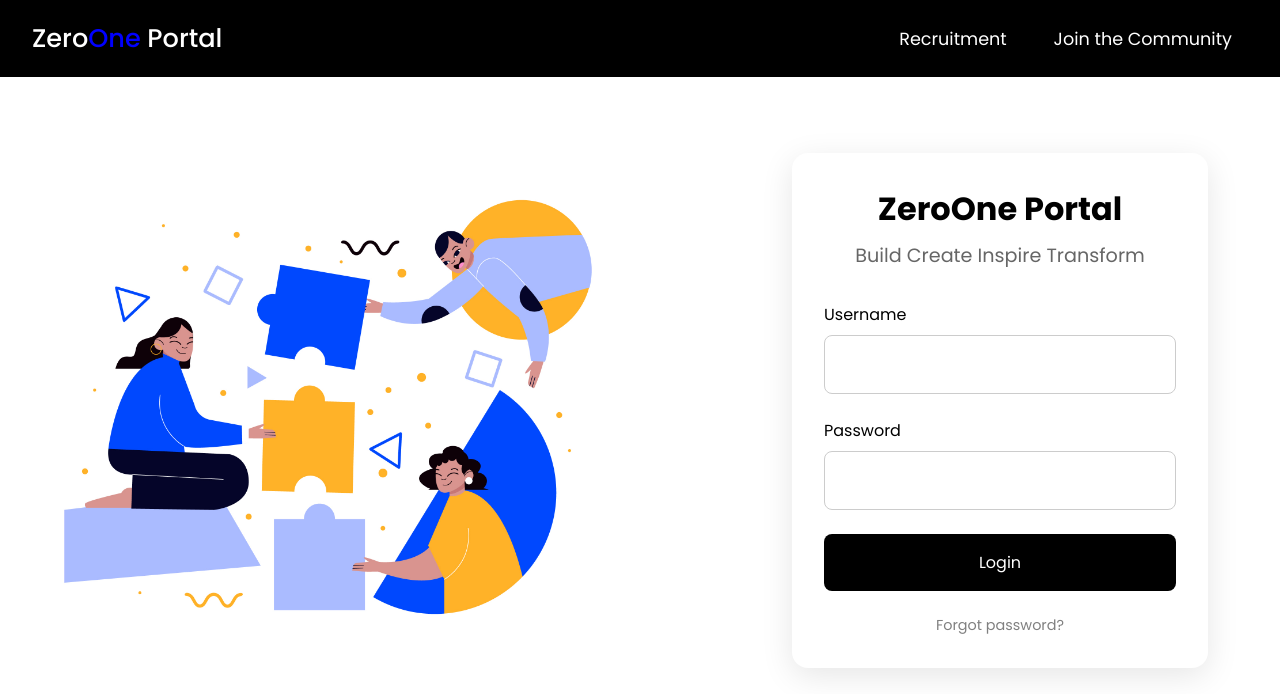
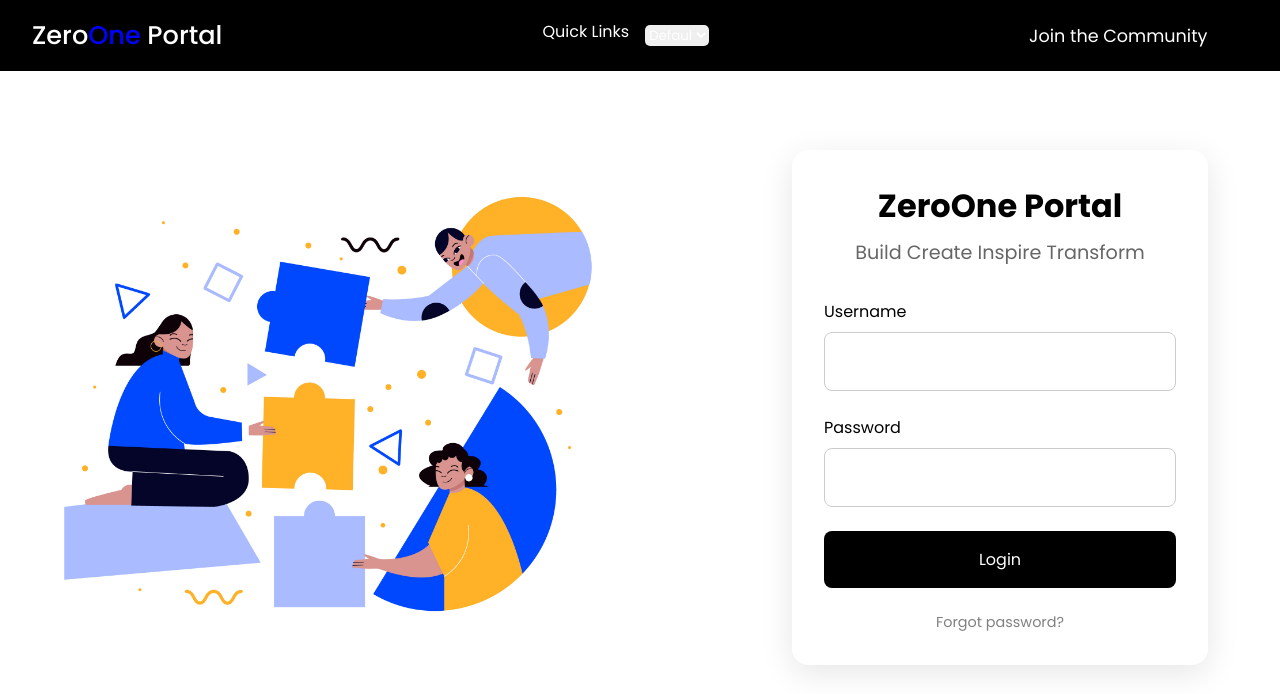
Before and after one commit to dinexh/Cero1PHP, a PHP site: page /App/ in a window 1280 px wide. Shown: the top 694 px of the page. Run offline with PHP 8.4, Linux system fonts and the light colour scheme.

Commit message:
adjusted nav css

```diff
--- a/my-app/includes/nav.css
+++ b/my-app/includes/nav.css
@@ -7,27 +7,55 @@ nav {
     color: white;
     padding: 1rem 0;
 }
-
 .nav-in {
     width: 95%;
     display: flex;
     justify-content: space-between;
     align-items: center;
 }
-
 .nav-in-one h1 {
     font-size: 1.6rem;
     font-weight: 500;
     color: white;
 }
-
 .nav-in-one span {
     color: blue;
     font-size: 1.6rem;
     font-weight: 500;
 }
-.nav-in-two{
-    width: 30%;
+.nav-in-two-link {
+    width: 15%;
+    display: flex;
+    justify-content: space-around;
+    align-items: center;
+}
+.nav-in-two-link label{
+    color: white;
+}
+.nav-in-two-link select {
+    width: 35%;
+    color: white;
+    border: none;
+    border-radius: 5px;
+    outline: none;
+    cursor: pointer;
+    transition: background-color 0.3s ease, color 0.3s ease;
+}
+.nav-in-two-link select:hover,
+.nav-in-two-link select:focus {
+    background-color: blue;
+    color: white;
+    border-color: blue;
+}
+.nav-in-two-link a {
+    text-decoration: none;
+    color: white;
+}
+.nav-in-two-link a:hover {
+    color: blue;
+}
+.nav-in-two {
+    width: 18%;
     display: flex;
     justify-content: space-between;
     align-items: center;
@@ -38,7 +66,13 @@ nav {
     font-weight: 400;
     color: white;
     text-decoration: none;
-    padding: 0.6rem 1rem;
-    border-radius: 5px;
-    transition: all 0.3s ease;
 }
+
+/* Hover effect for "Join the Community" text */
+.nav-in-two-in p:hover {
+    border-radius: 20px;
+    padding: 0.5rem;
+    background-color: blue;
+    transition: 0.5s ease;
+    padding: 0.3rem;
+}
--- a/my-app/includes/nav.php
+++ b/my-app/includes/nav.php
@@ -6,11 +6,28 @@
         <div class="nav-in-one">
             <h1>Zero<span>One</span> Portal</h1>
         </div>
+        <div class="nav-in-two-link">
+            <label for="">Quick Links</label>
+            <select id="navSelect" aria-label="Navigation Menu">
+                <option value="">Default</option>
+                <option value="/pages/register/register.php">Core Recruitment</option>
+                <option value="">Club Recruitment</option>
+                <option value="">Club Feedback</option>
+            </select>
+        </div>
         <div class="nav-in-two">
-            <a href="/pages/register/register.php">Recruitment</a>
             <div class="nav-in-two-in">
                 <p>Join the Community</p>
             </div>
         </div>
     </div>
 </nav>
+<script>
+    document.getElementById("navSelect").addEventListener("change", function (event) {
+        event.preventDefault(); // Prevent any default form behavior
+        const selectedOption = this.value;
+        if (selectedOption) {
+            window.location.href = selectedOption; // Navigate to the selected option URL
+        }
+    });
+</script>
```
